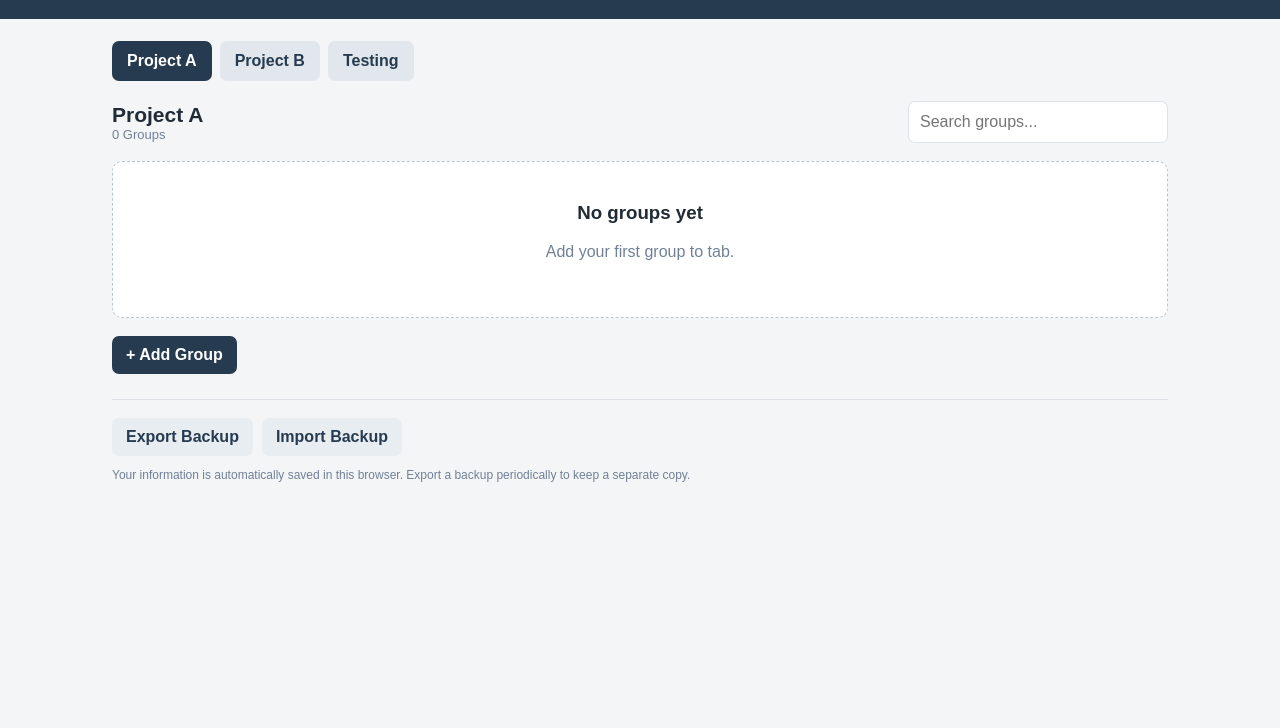
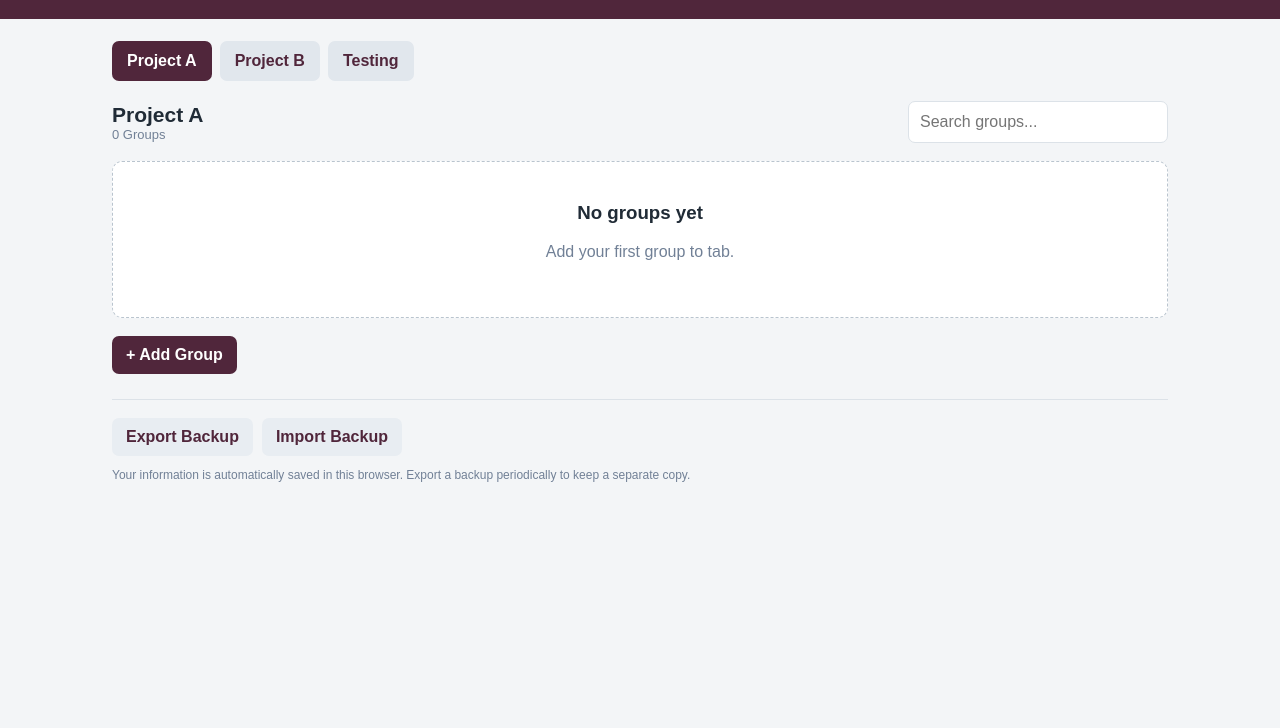
Before and after one commit to S70685n/Damper-Status, a plain HTML site: page index.html in a window 1280 px wide. Shown: the part 72-800 px from the top of the page. Drawn offline with Linux system fonts and the light colour scheme.

Commit message:
Change primary color variable in CSS

```diff
--- a/index.html
+++ b/index.html
@@ -10,7 +10,7 @@
 :root {
   --bg: #f3f5f7;
   --surface: #ffffff;
-  --primary: #263b50;
+  --primary: #50263b;
   --primary-light: #365675;
   --text: #202b36;
   --muted: #718096;
```
